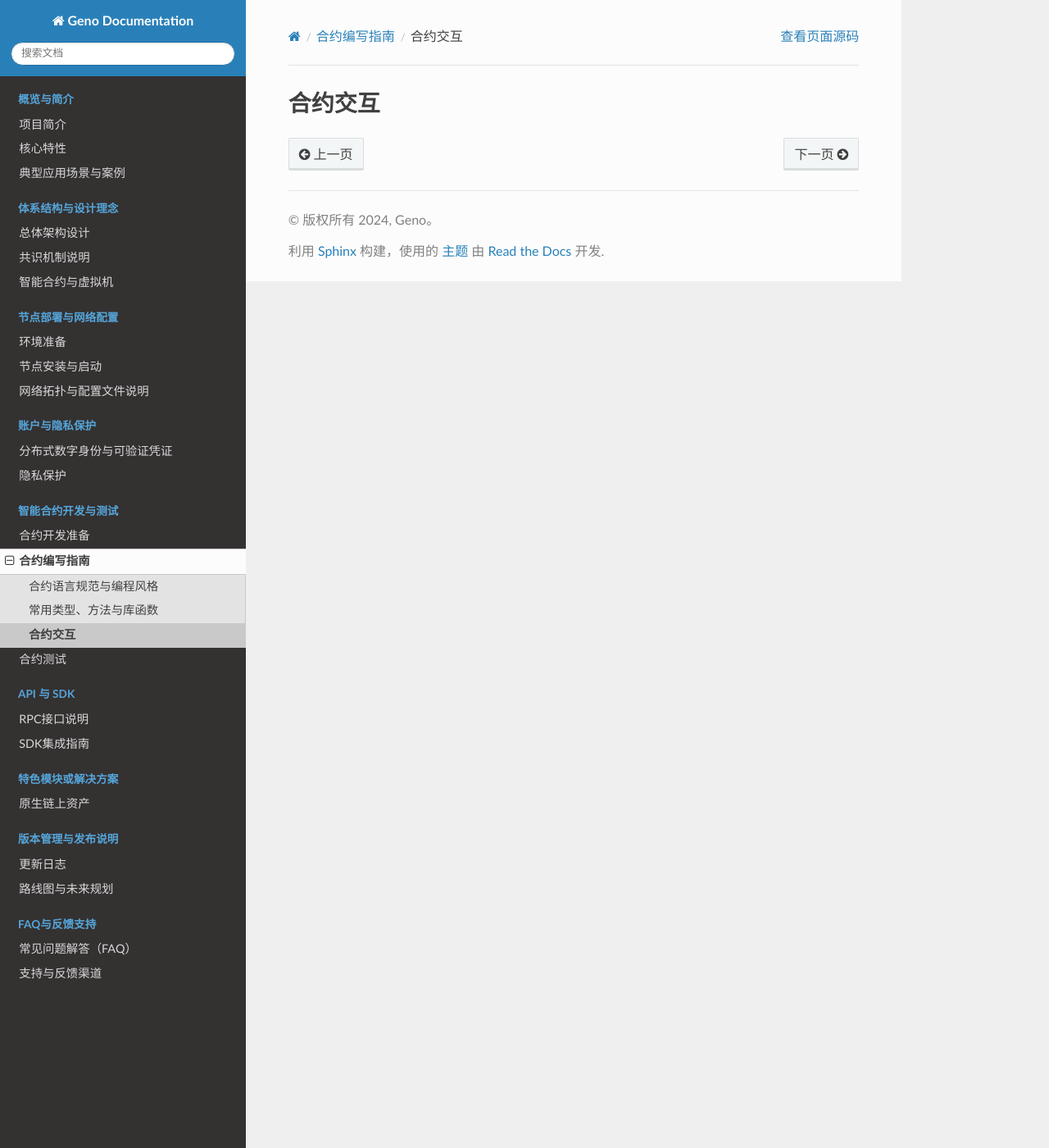
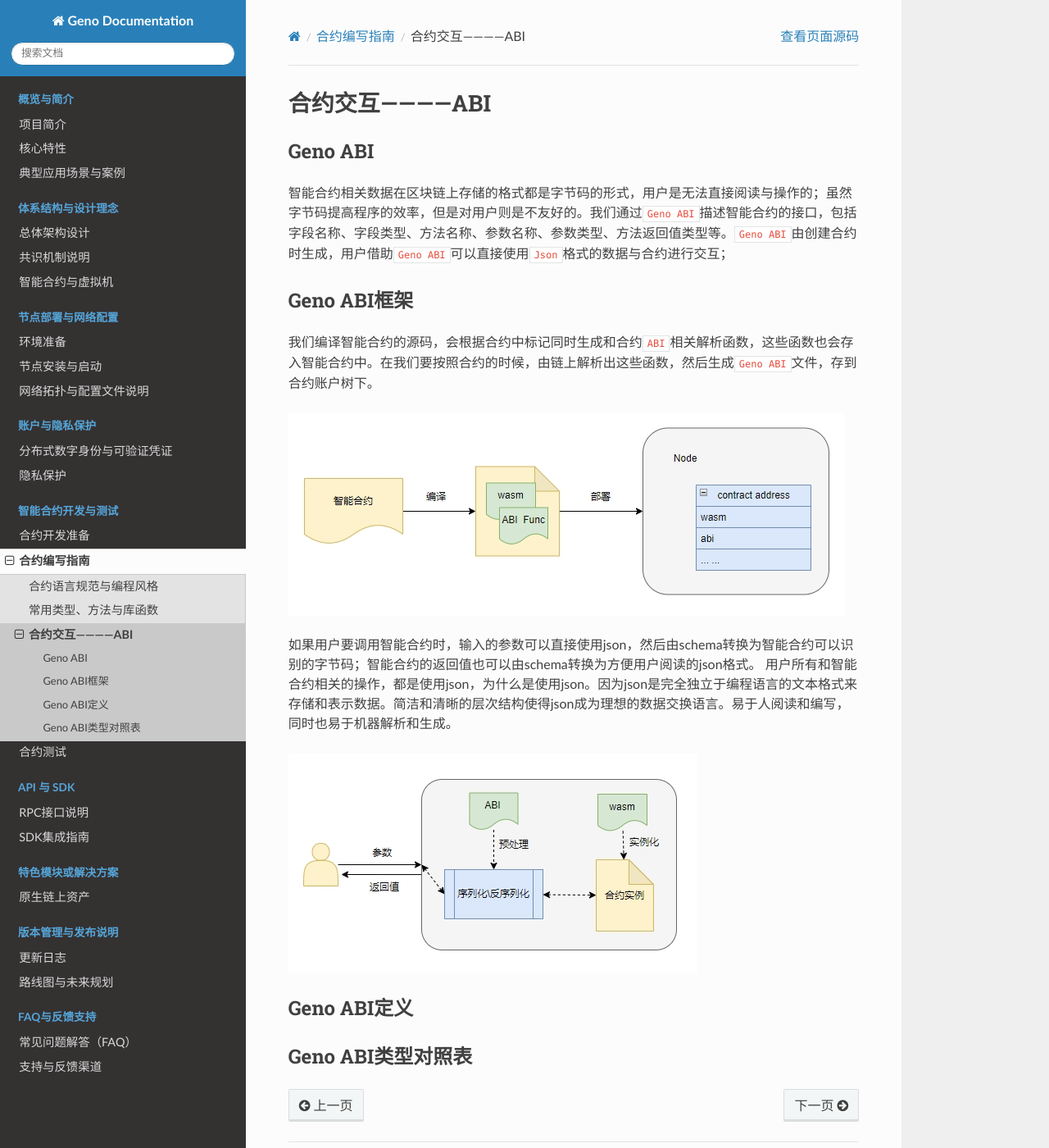
Before and after one commit to geno-labs/geno-docs, a Sphinx documentation site: the page built from source/contract/guide/event.md, in a window 1280 px wide and 1400 px high. Shown: the whole window at 82% size. Built offline with Sphinx 7.4.7 and the Read the Docs theme 3.1.0, drawn with Linux system fonts in a browser that asks for light colours.

Commit message:
add abi1
Signed-off-by: kent <xq-310@163.com>

```diff
--- a/source/contract/guide/event.md
+++ b/source/contract/guide/event.md
@@ -1 +1,18 @@
-# 合约交互
+# 合约交互————ABI
+
+## Geno ABI
+智能合约相关数据在区块链上存储的格式都是字节码的形式，用户是无法直接阅读与操作的；虽然字节码提高程序的效率，但是对用户则是不友好的。我们通过`Geno ABI`描述智能合约的接口，包括字段名称、字段类型、方法名称、参数名称、参数类型、方法返回值类型等。`Geno ABI`由创建合约时生成，用户借助`Geno ABI`可以直接使用`Json`格式的数据与合约进行交互；
+
+## Geno ABI框架
+我们编译智能合约的源码，会根据合约中标记同时生成和合约`ABI`相关解析函数，这些函数也会存入智能合约中。在我们要按照合约的时候，由链上解析出这些函数，然后生成`Geno ABI`文件，存到合约账户树下。
+
+![ABI编译部署](./abicd.png)
+
+如果用户要调用智能合约时，输入的参数可以直接使用json，然后由schema转换为智能合约可以识别的字节码；智能合约的返回值也可以由schema转换为方便用户阅读的json格式。
+用户所有和智能合约相关的操作，都是使用json，为什么是使用json。因为json是完全独立于编程语言的文本格式来存储和表示数据。简洁和清晰的层次结构使得json成为理想的数据交换语言。易于人阅读和编写，同时也易于机器解析和生成。
+
+![ABI调用](./abicall.png)
+
+## Geno ABI定义
+
+## Geno ABI类型对照表
```
Also changed, not shown: source/contract/guide/specification.md (+8 -8 lines), source/contract/guide/abicall.png (added), source/contract/guide/abicd.png (added).
